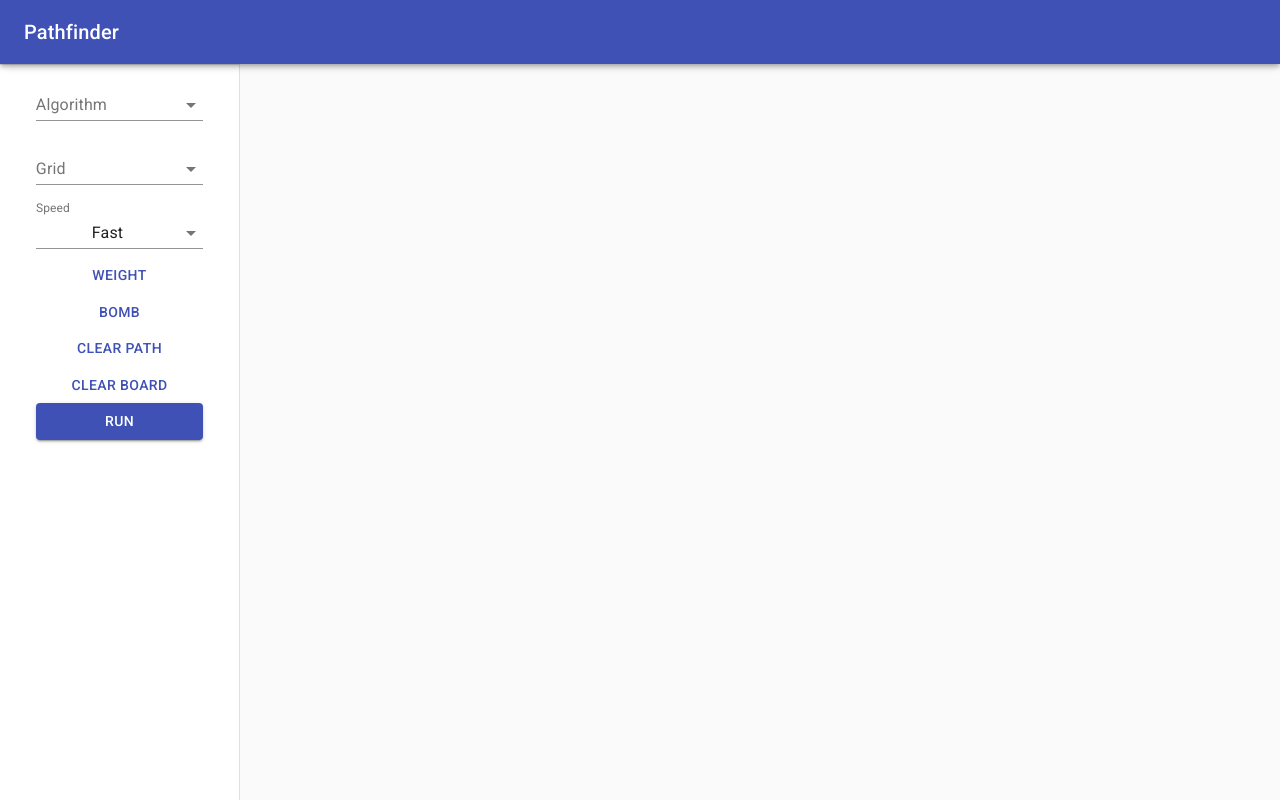
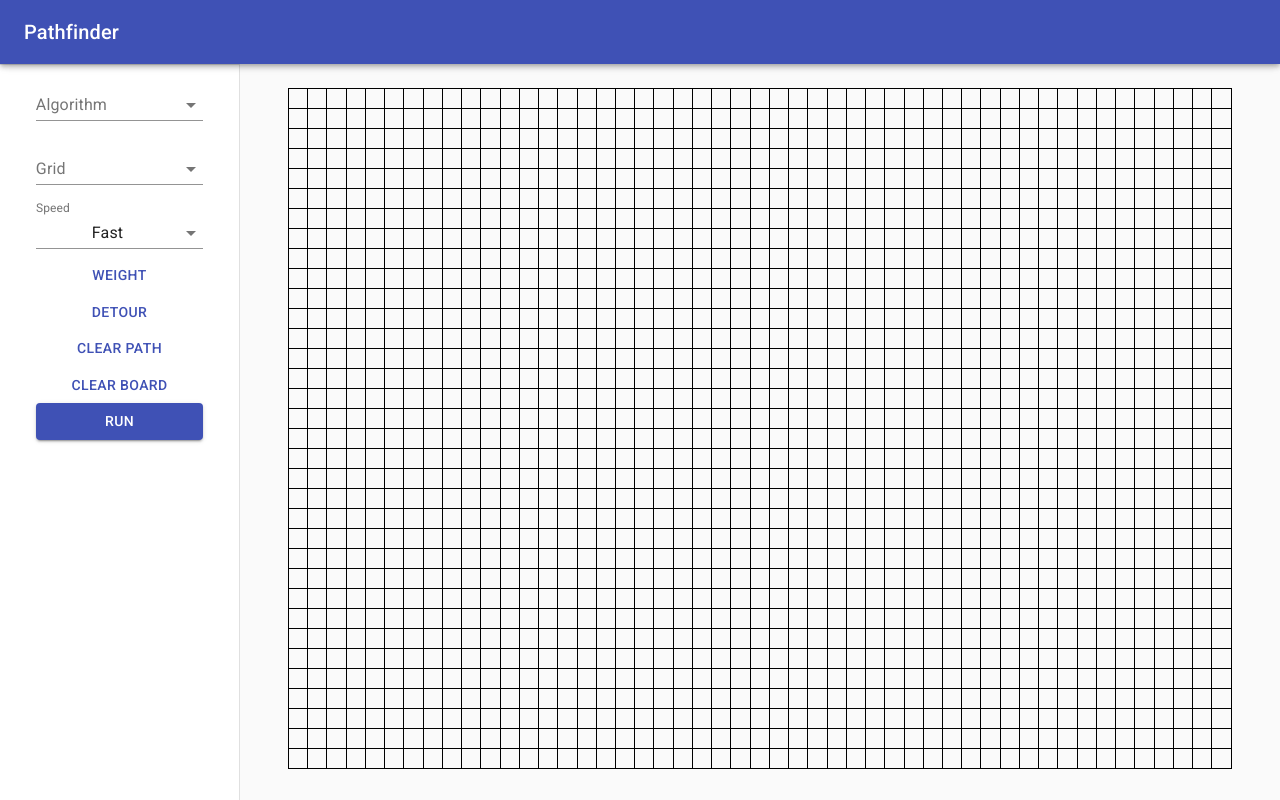
Before and after one commit to darragh3277/pathfinder, a React (Create React App) app: page / in a window 1280 px wide. Built offline with nearby package versions, Linux system fonts and the light colour scheme.

Commit message:
added grid objects and grid outline

```diff
--- a/src/App.js
+++ b/src/App.js
@@ -5,6 +5,7 @@ import Sidebar from "./components/sidebar/Sidebar";
 import Grid from "./components/grid/Grid";
 import Header from "./components/header/Header";
 import { makeStyles } from "@material-ui/core/styles";
+import { GRID_OBJECTS } from "./constants/GridObjects";
 
 const useStyles = makeStyles(() => ({
   root: {
@@ -13,7 +14,7 @@ const useStyles = makeStyles(() => ({
   },
 }));
 
-const blockDimension = 10; //size of each block
+const nodeDimension = 20; //size of each block
 
 function Pathfinder() {
   const classes = useStyles();
@@ -40,28 +41,44 @@ function Pathfinder() {
     setMobileOpen(!mobileOpen);
   };
 
+  const handleClickWeightButton = (e) => {
+    //todo
+  };
+
+  const handleClickDetourButton = (e) => {
+    //todo
+  };
+
+  const handleClickClearPathButton = (e) => {
+    //todo
+  };
+
+  const handleClickClearBoardButton = (e) => {
+    //todo
+  };
+
+  const handleClickRunButton = (e) => {
+    //todo
+  };
+
   useEffect(() => {
-    if (grid.length === 0) {
-      setGrid(buildGrid());
-    }
-  });
+    console.log("updating grid..");
+    setGrid(buildGrid());
+  }, []); //onMount
 
   const buildGrid = () => {
+    let grid = [];
     let width = gridRef.current.clientWidth;
     let height = gridRef.current.clientHeight;
-    let numRows = Math.floor(width / blockDimension);
-    let numCols = Math.floor(height / blockDimension);
-    const empty = 0;
-    const start = 1;
-    const end = 2;
-    const wall = 3;
+    let numRows = Math.floor(width / nodeDimension);
+    let numCols = Math.floor(height / nodeDimension);
+    console.log(width, height, numRows, numCols);
 
     let row = [];
+    for (let i = 0; i < numRows; i++) {
+      row.push(GRID_OBJECTS.EMPTY);
+    }
     for (let i = 0; i < numCols; i++) {
-      row.push(0);
-    }
-    let grid = [];
-    for (let i = 0; i < numRows; i++) {
       grid.push(row);
     }
     return grid;
@@ -83,8 +100,13 @@ function Pathfinder() {
         selectedSpeed={selectedSpeed}
         handleGridChange={handleGridChange}
         selectedGrid={selectedGrid}
+        handleClickWeightButton={handleClickWeightButton}
+        handleClickDetourButton={handleClickDetourButton}
+        handleClickClearPathButton={handleClickClearPathButton}
+        handleClickClearBoardButton={handleClickClearBoardButton}
+        handleClickRunButton={handleClickRunButton}
       />
-      <Grid gridRef={gridRef} />
+      <Grid gridRef={gridRef} grid={grid} nodeDimension={nodeDimension} />
     </div>
   );
 }
--- a/src/components/grid/Grid.js
+++ b/src/components/grid/Grid.js
@@ -15,16 +15,42 @@ const useStyles = makeStyles((theme) => ({
   gridContainer: {
     flexGrow: "1",
   },
+  node: {
+    width: "20px",
+    height: "20px",
+    border: "1px solid black",
+  },
+  gridTable: {
+    border: "1px solid black",
+    borderCollapse: "collapse",
+  },
 }));
 
 const Grid = (props) => {
   const classes = useStyles();
-  const { gridRef } = props;
+  const { gridRef, grid } = props;
+
+  const nodes = grid.map((cols, i) => {
+    console.log(grid.length, cols.length);
+    const columns = cols.map((node, j) => {
+      return <td key={j} className={classes.node}></td>;
+    });
+
+    return (
+      <tr key={i} className={classes.gridTable}>
+        {columns}
+      </tr>
+    );
+  });
 
   return (
     <main className={classes.content}>
       <div className={classes.toolbar} />
-      <Container ref={gridRef} className={classes.gridContainer}></Container>
+      <Container ref={gridRef} className={classes.gridContainer}>
+        <table className={classes.gridTable}>
+          <tbody>{nodes}</tbody>
+        </table>
+      </Container>
     </main>
   );
 };
--- a/src/components/sidebar/Sidebar.js
+++ b/src/components/sidebar/Sidebar.js
@@ -70,6 +70,11 @@ const Sidebar = (props) => {
     selectedGrid,
     handleSpeedChange,
     selectedSpeed,
+    handleClickWeightButton,
+    handleClickDetourButton,
+    handleClickClearPathButton,
+    handleClickClearBoardButton,
+    handleClickRunButton,
   } = props;
   const theme = useTheme();
   const container =
@@ -100,27 +105,48 @@ const Sidebar = (props) => {
         label="Speed"
       />
       <Grid>
-        <Button className={classes.button} color="primary">
+        <Button
+          className={classes.button}
+          color="primary"
+          onClick={handleClickWeightButton}
+        >
           Weight
         </Button>
       </Grid>
       <Grid>
-        <Button className={classes.button} color="primary">
-          Bomb
+        <Button
+          className={classes.button}
+          color="primary"
+          onClick={handleClickDetourButton}
+        >
+          Detour
         </Button>
       </Grid>
       <Grid>
-        <Button className={classes.button} color="primary">
+        <Button
+          className={classes.button}
+          color="primary"
+          onClick={handleClickClearPathButton}
+        >
           Clear Path
         </Button>
       </Grid>
       <Grid>
-        <Button className={classes.button} color="primary">
+        <Button
+          className={classes.button}
+          color="primary"
+          onClick={handleClickClearBoardButton}
+        >
           Clear Board
         </Button>
       </Grid>
       <Grid>
-        <Button className={classes.button} variant="contained" color="primary">
+        <Button
+          className={classes.button}
+          variant="contained"
+          color="primary"
+          onClick={handleClickRunButton}
+        >
           Run
         </Button>
       </Grid>
--- /dev/null
+++ b/src/constants/GridObjects.js
@@ -0,0 +1,6 @@
+export const GRID_OBJECTS = {
+  EMPTY: 0,
+  START: 1,
+  END: 2,
+  WALL: 3,
+};
```
